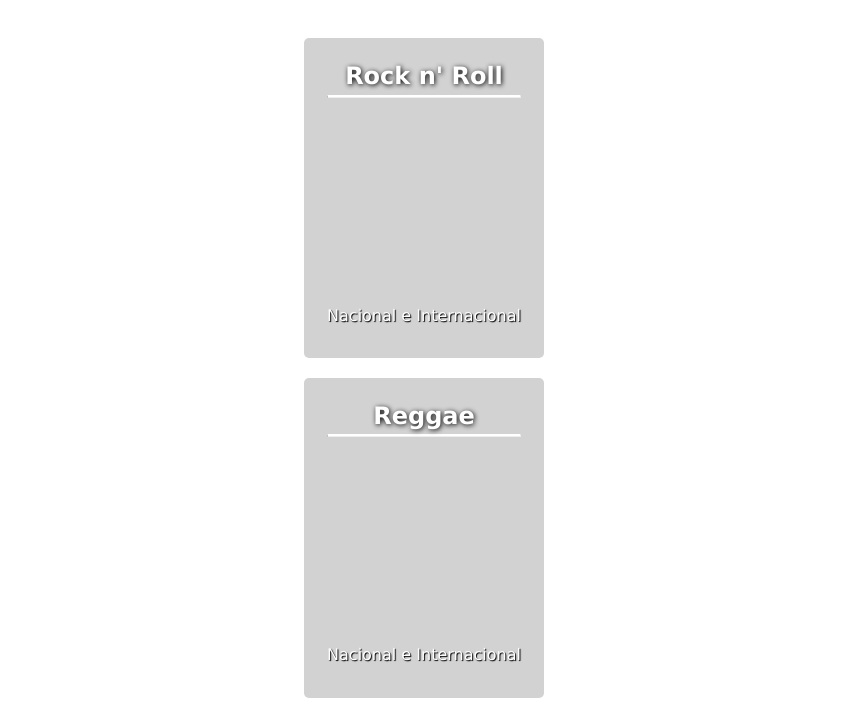
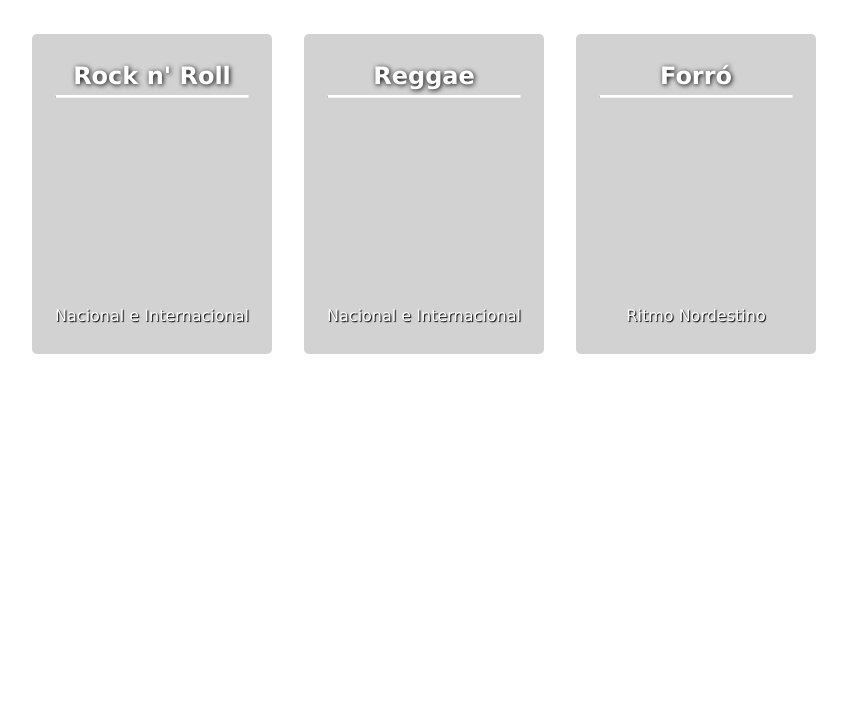
Before and after one commit to Amarildop1/html-css-javascript, a plain HTML site: page Cards/cards-ritmos.html in a window 1280 px wide. Shown: the part 66-780 px from the top of the page, without its empty margins (216-1063 px from the left). Drawn offline with Linux system fonts and the light colour scheme.

Commit message:
Cards-ritmos Responsive

```diff
--- a/Cards/cards-ritmos.css
+++ b/Cards/cards-ritmos.css
@@ -15,6 +15,22 @@ body{
     }
     main .cards .card h2{
         padding-top: 1.5rem;
+        font-size: 1.5rem;
+    }
+}
+
+@media screen and (min-width: 580px){
+    main .cards{
+        display: flex;
+        flex-direction: row;
+        flex-wrap: wrap;
+        justify-content: center;
+    }
+    main h1{
+        font-size: 1.9rem;
+    }
+    main .cards .card h2{
+        padding-top: 0.5rem;
         font-size: 1.5rem;
     }
 }
@@ -43,6 +59,12 @@ main .cards .card p{
     margin-top: 13rem;
     text-shadow: 1px 1px 1px black;
 }
+main .cards .card:hover p{
+    background-color: rgba(49, 49, 49, 0.5);
+    transition: 1s;
+    padding: 0.5rem;
+}
+
 
 main .cards .card hr.linhaTitulo{
     border-top: 2px solid white;
```
